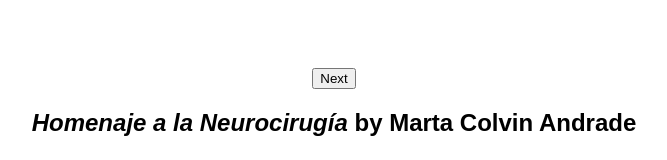
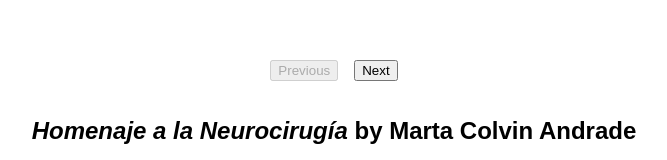
Before and after one commit to kauanper/Memoria-de-um-Componente, a React (Vite) app: page /desafio1 in a window 1280 px wide. Shown: the part 129-289 px from the top of the page, without its empty margins (306-973 px from the left). Built offline with nearby package versions, Linux system fonts and the light colour scheme.

Commit message:
concluindo desafio 1

```diff
--- a/src/desafio1/Gallery.jsx
+++ b/src/desafio1/Gallery.jsx
@@ -9,6 +9,10 @@ export default function Gallery() {
     setIndex((prev) => (prev + 1) % sculptureList.length);
   }
 
+  function handlePrevClick() {
+    setIndex((prev) => (prev > 0 ? prev - 1 : prev));
+  }
+
   function handleMoreClick() {
     setShowMore((prev) => !prev);
   }
@@ -16,7 +20,13 @@ export default function Gallery() {
   const sculpture = sculptureList[index];
   return (
     <>
-      <button onClick={handleNextClick}>Next</button>
+      <div style={{ display: 'flex', gap: '1rem', justifyContent: 'center', marginBottom: '1rem' }}>
+        <button onClick={handlePrevClick} disabled={index === 0}>
+          Previous
+        </button>
+        <button onClick={handleNextClick}>Next</button>
+      </div>
+
       <h2>
         <i>{sculpture.name} </i> by {sculpture.artist}
       </h2>
```
